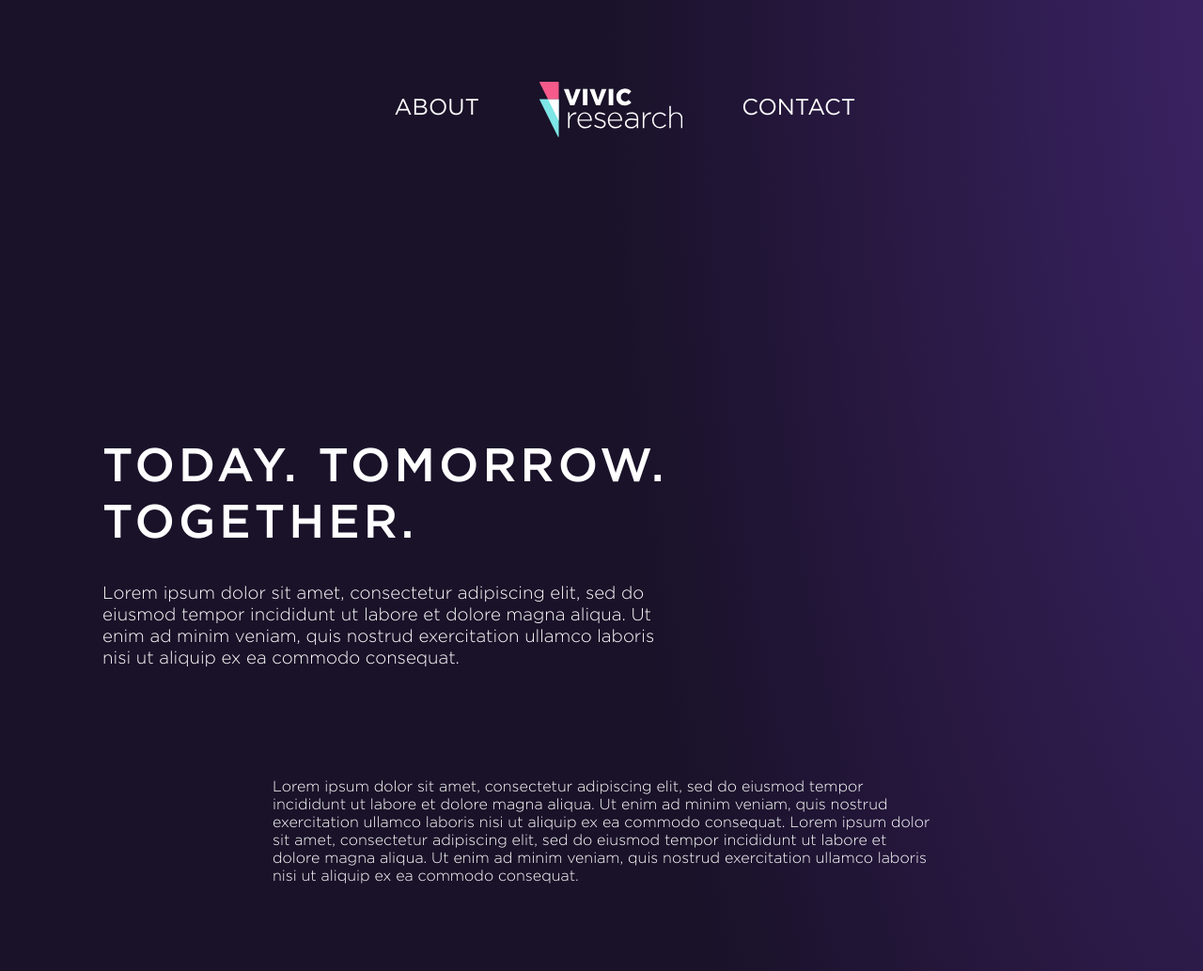
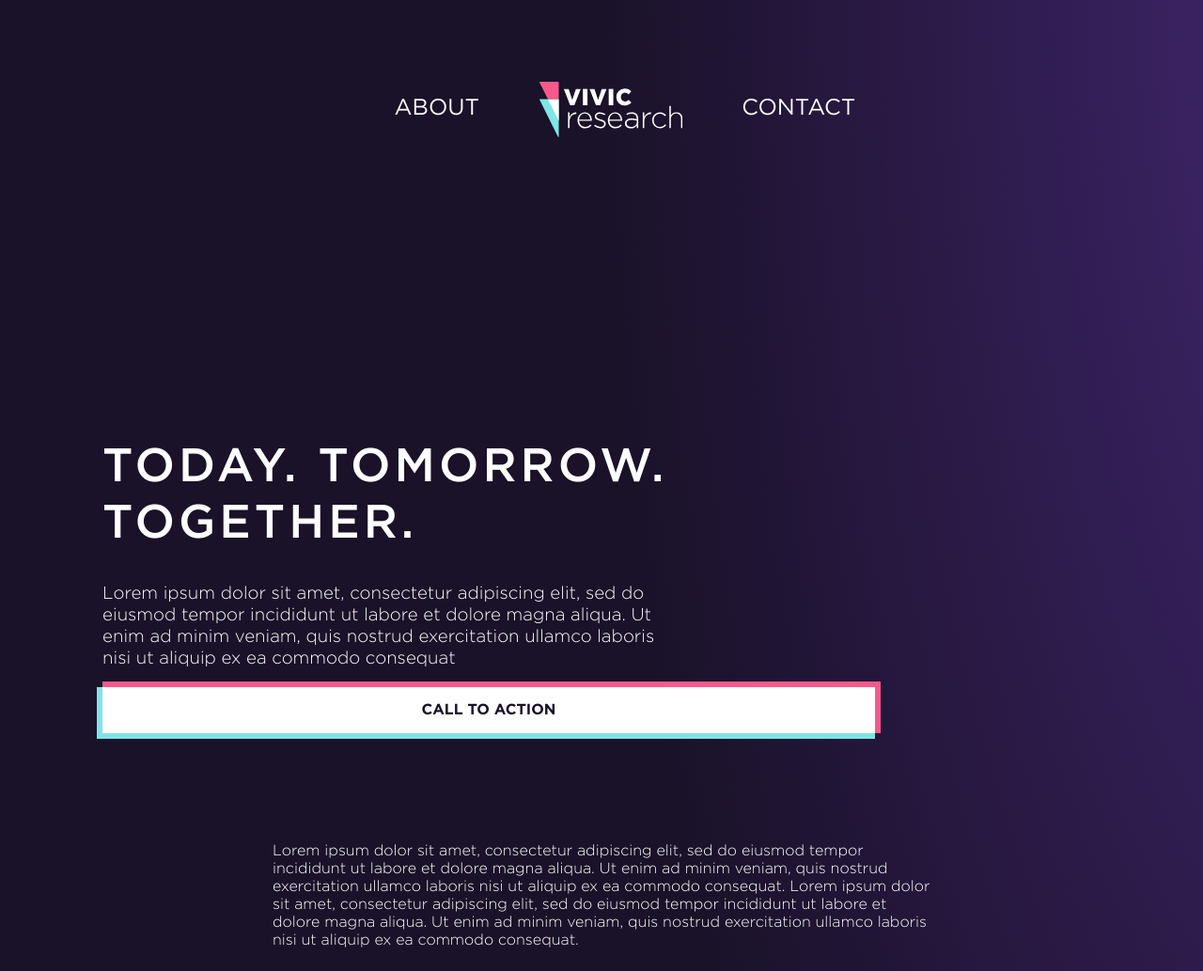
Before and after one commit to GoodbyteCo/Vivic-Website, a Jekyll site: the page built from index.html, in a window 1280 px wide. Shown: the top 1033 px of the page at 94% size. Built offline with Jekyll 4.4.1, drawn with Linux system fonts in a browser that asks for light colours; grey boxes are pictures that could not be loaded.

Commit message:
add call-to-action button

```diff
--- a/assets/styles/style.css
+++ b/assets/styles/style.css
@@ -62,10 +62,30 @@ body {
     background-color: var(--dark);
 }
 
-header{
+header {
     margin: 3rem 0;
     margin-left: 50px;
     text-align: center;
+}
+
+a.cta {
+	display: block;
+	padding: 15px 20px;
+
+	text-decoration: none;
+	text-transform: uppercase;
+	font-weight: bold;
+	text-align: center;
+
+	color: var(--dark);
+	background: var(--white);
+	box-shadow: 3px -3px 0 3px var(--secondary), -3px 3px 0 3px var(--tertiary);
+	transition: all 0.4s ease;
+}
+
+a.cta:hover, a.cta:focus {
+	box-shadow: 5px -5px 0 5px var(--secondary), -5px 5px 0 5px var(--tertiary);
+    transform: scale(0.95);
 }
 
 svg {
--- a/index.html
+++ b/index.html
@@ -8,7 +8,9 @@ layout: main
         </h1>
         <p>Lorem ipsum dolor sit amet, consectetur adipiscing elit, sed do eiusmod tempor incididunt ut labore et
             dolore magna aliqua. Ut enim ad minim veniam, quis nostrud exercitation ullamco laboris nisi ut aliquip
-            ex ea commodo consequat.</p>
+			ex ea commodo consequat
+		</p>
+		<a href="." class="cta">Call to action</a>
     </div>
     <div id="about">
         <p>
```
